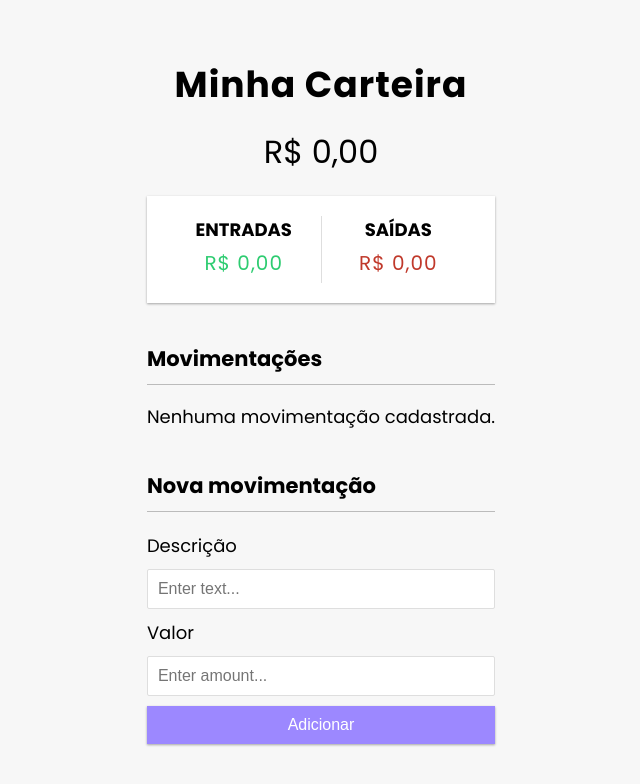
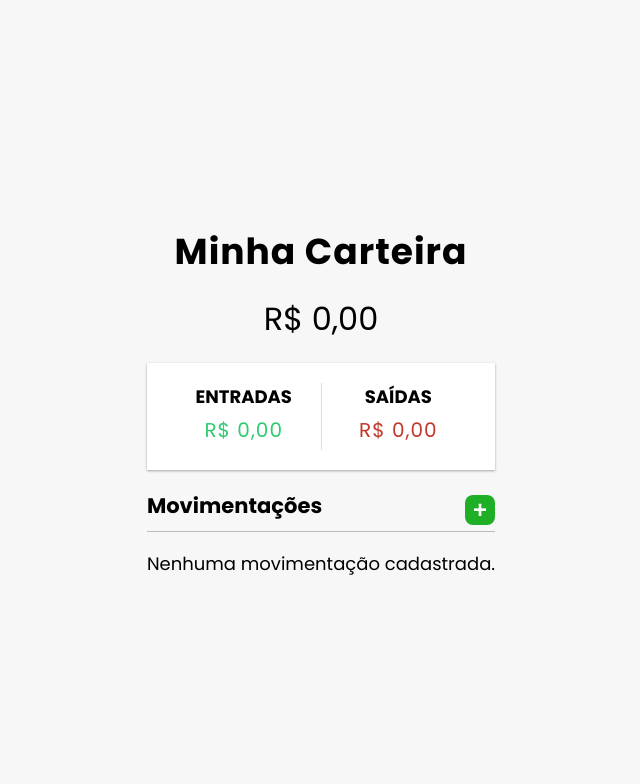
Before and after one commit to Ramon-Erik/expenses-tracker, a Vue app: page / in a window 1280 px wide. Shown: the top 784 px of the page, without its empty margins (319-959 px from the left). Built offline with nearby package versions, Linux system fonts and the light colour scheme.

Commit message:
feat: implementing add modal (in progress)

```diff
--- a/src/App.vue
+++ b/src/App.vue
@@ -7,12 +7,10 @@
       :transactions-list="transactionsList"
       @delete-transaction="deleteTransaction"
     />
-    <ExAddTransaction @transaction-added="onNewTransaction" />
   </div>
 </template>
 
 <script setup lang="ts">
-import ExAddTransaction from './components/ExAddTransaction.vue'
 import ExBalance from './components/ExBalance.vue'
 import ExHeader from './components/ExHeader.vue'
 import ExIncomeExpense from './components/ExIncomeExpense.vue'
@@ -36,11 +34,11 @@ const updateLocalList = (callbackFn: () => void) => {
 
 const transactionsList = ref<ITransaction[]>(getLocalList())
 
-const onNewTransaction = (newTransaction: ITransaction) => {
-  updateLocalList(() => {
-    transactionsList.value.push(newTransaction)
-  })
-}
+// const onNewTransaction = (newTransaction: ITransaction) => {
+//   updateLocalList(() => {
+//     transactionsList.value.push(newTransaction)
+//   })
+// }
 
 const total = computed(() => {
   const reduceFn = (acc: number, tr: ITransaction) => acc + tr.amount
--- a/src/assets/style.css
+++ b/src/assets/style.css
@@ -31,7 +31,6 @@ h1 {
 }
 
 h3 {
-  border-bottom: 1px solid #bbb;
   padding-bottom: 10px;
   margin: 40px 0 10px;
 }
--- a/src/components/ExAddTransaction.vue
+++ b/src/components/ExAddTransaction.vue
@@ -1,5 +1,8 @@
 <template>
-  <h3>Nova movimentação</h3>
+  <button class="plus-button">
+    <span class="plus-icon">+</span>
+  </button>
+  <!-- <h3>Nova movimentação</h3>
   <form id="form" @submit.prevent="onSubmit">
     <div class="form-control">
       <label for="text">Descrição</label>
@@ -10,45 +13,86 @@
       <input type="number" step=".01" v-model="amount" id="amount" placeholder="Enter amount..." />
     </div>
     <button class="btn"><span>Adicionar</span></button>
-  </form>
+  </form> -->
 </template>
 
 <script setup lang="ts">
-import type ITransaction from '@/interfaces/ITransaction.interface'
-import { ref } from 'vue'
-import { useToast } from 'vue-toastification'
+// import type ITransaction from '@/interfaces/ITransaction.interface'
+// import { ref } from 'vue'
+// import { useToast } from 'vue-toastification'
 
-const emit = defineEmits(['transactionAdded'])
+// const emit = defineEmits(['transactionAdded'])
 
-const toast = useToast()
-const description = ref('')
-const amount = ref()
+// const toast = useToast()
+// const description = ref('')
+// const amount = ref()
 
-const isInvalid = () => {
-  return !description.value || !amount.value
+// const isInvalid = () => {
+//   return !description.value || !amount.value
+// }
+
+// const clearInputs = () => {
+//   description.value = ''
+//   amount.value = null
+// }
+
+// const onSubmit = () => {
+//   if (isInvalid()) {
+//     toast.error('try not to sleep next time and fix these inputs u frkin dumbass')
+//     return
+//   }
+
+//   const transactionData: ITransaction = {
+//     id: new Date().getUTCMilliseconds(),
+//     amount: amount.value,
+//     isIncome: amount.value > 0,
+//     description: description.value,
+//   }
+
+//   emit('transactionAdded', transactionData)
+
+//   toast.success('slayyyy queeen thats just how ya do it')
+//   clearInputs()
+// }
+</script>
+
+<style scoped>
+.plus-button {
+  display: flex;
+  align-items: center;
+  justify-content: center;
+
+  width: 30px;
+  height: 30px;
+
+  border: none;
+  border-radius: .5rem;
+  background-color: #1faf27;
+
+  color: white;
+  font-size: 24px;
+  font-weight: bold;
+
+  cursor: pointer;
+  transition: all 0.2s ease;
 }
 
-const clearInputs = () => {
-  description.value = ''
-  amount.value = null
+.plus-button:hover:not(:disabled) {
+  background-color: #198a1f;
+  transform: scale(1.05);
 }
 
-const onSubmit = () => {
-  if (isInvalid()) {
-    toast.error('try not to sleep next time and fix these inputs u frkin dumbass')
-    return
-  }
+.plus-button:active:not(:disabled) {
+  transform: scale(0.95);
+}
 
-  const transactionData: ITransaction = {
-    id: new Date().getUTCMilliseconds(),
-    amount: amount.value,
-    isIncome: amount.value > 0,
-    description: description.value,
-  }
+.plus-button:disabled {
+  background-color: #ccc;
+  cursor: not-allowed;
+  opacity: 0.6;
+}
 
-  emit('transactionAdded', transactionData)
-
-  toast.success('slayyyy queeen thats just how ya do it')
-  clearInputs()
+.plus-icon {
+  line-height: 1;
 }
-</script>
+</style>
--- a/src/components/ExTransactionList.vue
+++ b/src/components/ExTransactionList.vue
@@ -1,5 +1,8 @@
 <template>
-  <h3>Movimentações</h3>
+  <div class="title">
+    <h3>Movimentações</h3>
+    <ExAddTransaction />
+  </div>
   <ul id="list" class="list" v-if="transactionsList.length">
     <li
       v-for="transaction in transactionsList"
@@ -16,6 +19,7 @@
 <script setup lang="ts">
 import type ITransaction from '@/interfaces/ITransaction.interface'
 import currencyFormat from '@/utils/currency'
+import ExAddTransaction from './ExAddTransaction.vue'
 
 const emit = defineEmits<{
   deleteTransaction: [transactionId: number]
@@ -29,3 +33,16 @@ const emitDeletion = (id: number) => {
   emit('deleteTransaction', id)
 }
 </script>
+
+<style scoped>
+.title {
+  display: flex;
+  justify-content: space-between;
+  align-items: center;
+  border-bottom: 1px solid #bbb;
+
+  h3 {
+    margin: 0;
+  }
+}
+</style>
```
